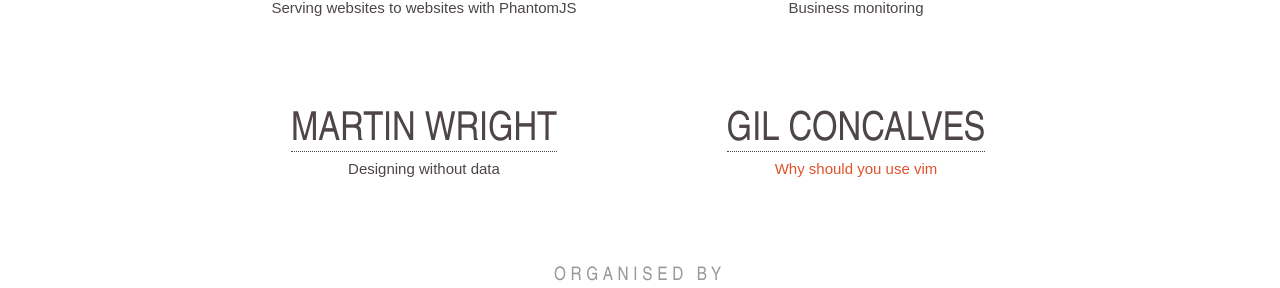
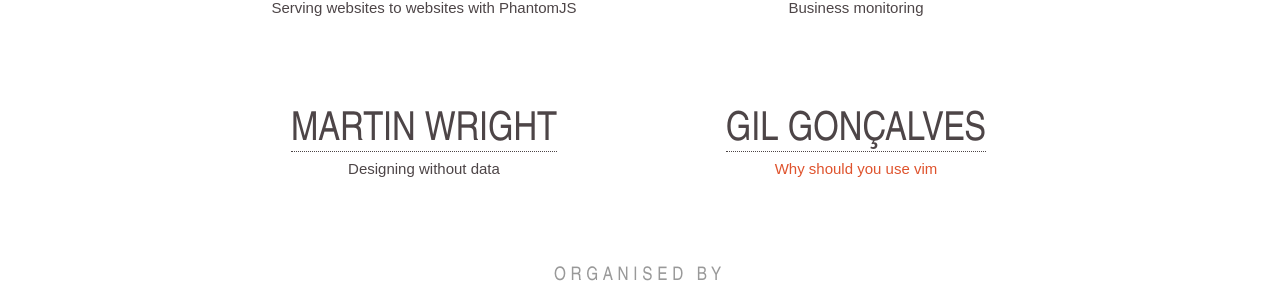
Before and after one commit to torchbox/ogn, a Jekyll site: the page built from _posts/2013-08-07-ogn32.markdown, in a window 1280 px wide. Shown: the part 743-1031 px from the top of the page. Built offline with Jekyll 4.4.1, drawn with Linux system fonts in a browser that asks for light colours; nearby versions of some CDN libraries; Markdown is read by kramdown in place of the engine named in the settings.

Commit message:
Update 2013-08-07-ogn32.markdown
Getting Gil Gonçalves' name right

```diff
--- a/_posts/2013-08-07-ogn32.markdown
+++ b/_posts/2013-08-07-ogn32.markdown
@@ -51,7 +51,7 @@ keynoters: [Mariana Mota]
         <p>Designing without data</p>
     </li>
     <li itemprop="performer" itemscope="itemscope" itemtype="http://schema.org/Person">
-        <a href="https://github.com/LuRsT" ><h2 itemprop="name">Gil Concalves</h2></a>
+        <a href="https://github.com/LuRsT" ><h2 itemprop="name">Gil Gonçalves</h2></a>
         <p><a href="http://bit.ly/ogn-microslot">Why should you use vim</a></p>
     </li>
 </ul>
```
